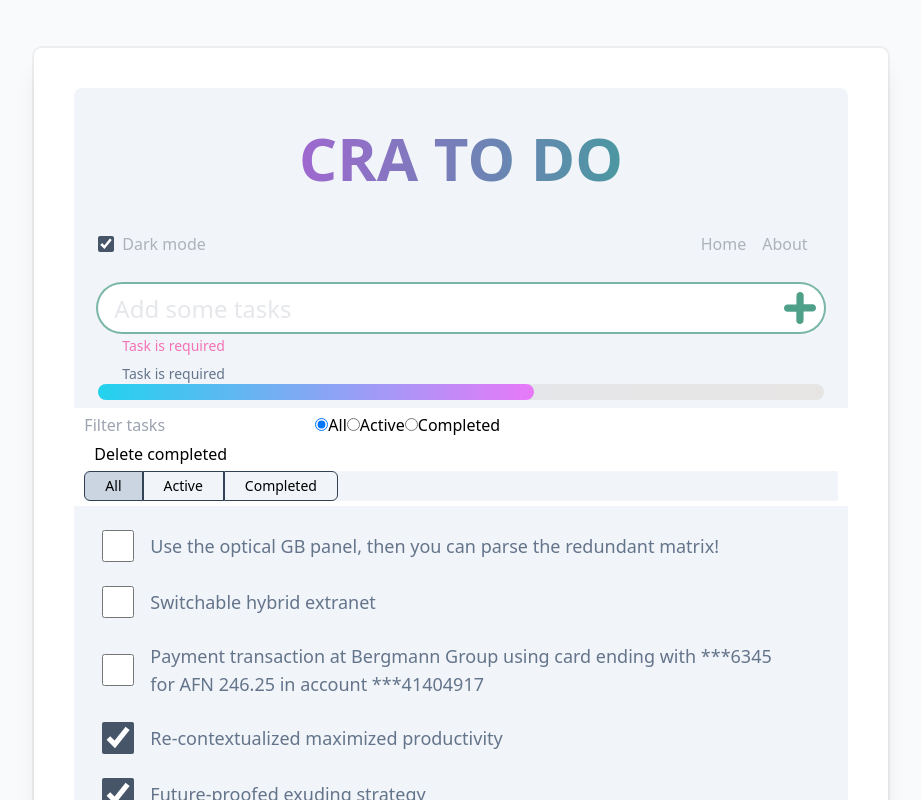
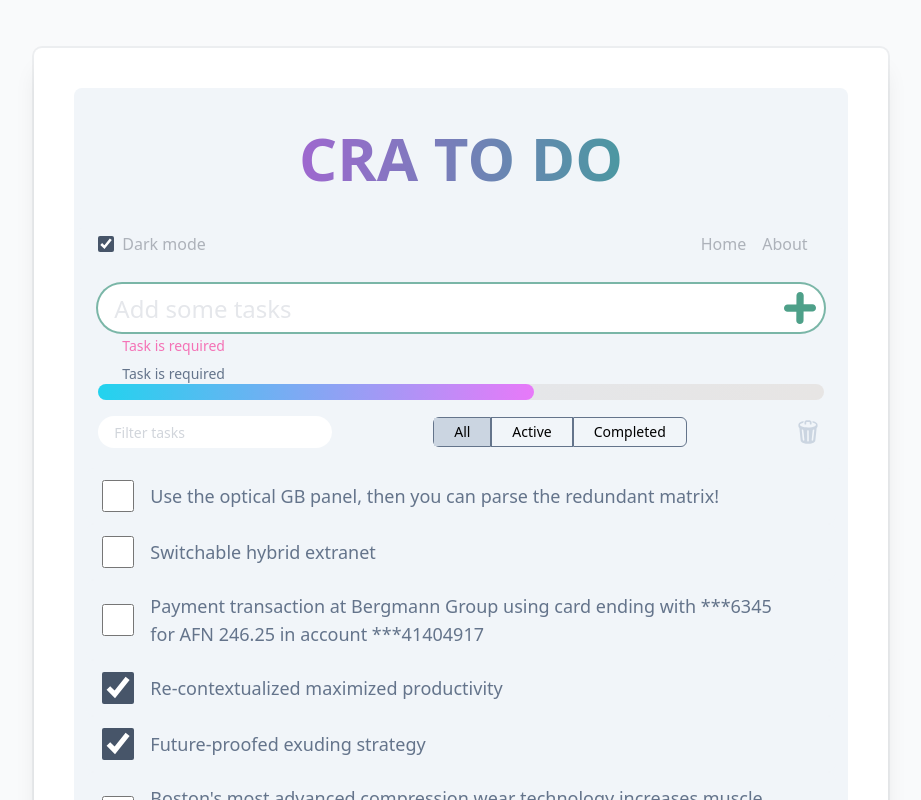
Before and after one commit to FFire/crt-todo, a React (Create React App) app: page / in a window 1280 px wide. Shown: the top 800 px of the page, without its empty margins (179-1100 px from the left). Built offline with nearby package versions, Linux system fonts and the light colour scheme.

Commit message:
style components is done

```diff
--- a/src/components/App/App.js
+++ b/src/components/App/App.js
@@ -1,13 +1,13 @@
 /* eslint-disable function-paren-newline */
 import React, { useEffect, useState } from 'react';
 import * as yup from 'yup';
+import { theme, ThemeContext } from '../../cotext/themeContext';
+import { initialTasks } from '../../fixtures/initialTasks';
+import { WithSpinner } from '../../HOC/WithSpinner';
 import '../../styles/output.css';
 import {
   Filter, Header, Message, NewTask, Progress, TaskList, ThemeToggle,
 } from '../components';
-import { initialTasks } from '../../fixtures/initialTasks';
-import { theme, ThemeContext } from '../../cotext/themeContext';
-import { WithSpinner } from '../../HOC/WithSpinner';
 
 const TaskListWithSpinner = WithSpinner(TaskList);
 const messageMode = {
@@ -114,7 +114,7 @@ const App = () => {
   };
 
   const handleStateFilter = (e) => {
-    const { value: newStateFilter } = e.target;
+    const { name: newStateFilter } = e.target;
 
     setStateFilter(newStateFilter);
   };
--- a/src/components/Filter/Filter.js
+++ b/src/components/Filter/Filter.js
@@ -1,65 +1,63 @@
 import PropTypes from 'prop-types';
 import React from 'react';
-import s from './Filter.module.css';
+import { ReactComponent as TrashCan } from '../../assets/trashcan.svg';
 
 export const Filter = (props) => {
   const {
     stateFilterNames, stateFilter, textFilter, handleStateFilter,
     handleTextFilter, handleDeleteCompleted,
   } = props;
+
   const filterList = stateFilterNames.map((filterName) => (
-    <span key={filterName}>
-      <input type='radio' id={`filter-${filterName}`}
-        name='show' value={filterName}
+
+    <div key={filterName} className='border border-slate-500
+    first-of-type:rounded-l-md last-of-type:rounded-r-md'>
+      <input
+        type="radio"
+        name={filterName}
+        id={`filter-${filterName}`}
+        className="peer"
         checked={stateFilter === filterName}
         onChange={handleStateFilter}
+        hidden
       />
-      <label htmlFor={`filter-${filterName}`}>{filterName}</label>
-    </span>));
+      <label htmlFor={`filter-${filterName}`}
+        className="block text-center px-5 py-1 cursor-pointer select-none
+      peer-checked:bg-slate-300">{filterName}</label>
+    </div>
+
+  ));
 
   return (
-    <div className={s.filter}>
+    <div className="w-full pl-6 py-1 bg-slate-100 flex items-center justify-between text-sm font-light">
       <form>
         <input
           name='text'
+          className='px-4 text-sm h-8 text-gray-600 placeholder-gray-300 rounded-full
+          hover:ring-2 hover:ring-slate-400 focus:outline-slate-400'
           value={textFilter}
           onChange={handleTextFilter}
           autoComplete='off'
           placeholder='Filter tasks'
         />
-
-        {filterList}
       </form>
 
-      <button
-        type='button'
-        className={s.button}
-        onClick={handleDeleteCompleted}
-      >Delete completed
-      </button>
-      <div class="flex bg-slate-100 text-sm font-light rounded-sm w-full">
-        <div>
-          <input type="radio" name="option" id="1" className="peer" checked hidden />
-          <label for="1"
-            className="block text-center border border-slate-700 rounded-l-md px-5 py-1 cursor-pointer select-none
-                peer-checked:bg-slate-300">All</label>
+        <div className="flex items-center">
+          {filterList}
         </div>
 
-        <div>
-          <input type="radio" name="option" id="2" className="peer" hidden />
-          <label for="2"
-            className="block text-center  border border-slate-700 px-5 py-1 cursor-pointer select-none
-            peer-checked:bg-slate-300">Active</label>
-        </div>
+        <button
+          type='button'
+          id='deleteCompleted'
+          className='flex group items-center justify-center w-10 h-10 mr-5 rounded-full aspect-square bg-transparent  hover:bg-emerald-700/10 hover:shadow'
+          onClick={handleDeleteCompleted}
+        >
 
-        <div>
-          <input type="radio" name="option" id="3" className="peer" hidden />
-          <label for="3"
-            className="block text-center  border border-slate-700 rounded-r-md px-5 py-1 cursor-pointer select-none
-            peer-checked:bg-slate-300">Completed</label>
-        </div>
-
-      </div>
+        <TrashCan
+          className="w-6 h-6 fill-slate-300 group-hover:fill-red-400"
+          onClick={handleDeleteCompleted}
+        />
+      </button>
     </div>
   );
 };
--- a/src/components/Filter/Filter.module.css
+++ /dev/null
@@ -1,7 +0,0 @@
-.filter {
-  padding: 5px 10px;
-}
-
-.button {
-  margin: 5px 10px;
-}
--- a/src/components/Message/Message.js
+++ b/src/components/Message/Message.js
@@ -1,7 +1,6 @@
 import classNames from 'classnames';
 import PropTypes from 'prop-types';
 import React from 'react';
-import s from './Message.module.css';
 import '../../styles/output.css';
 
 export const Message = ({ message: { text, mode } }) => {
--- a/src/components/Message/Message.module.css
+++ /dev/null
@@ -1,13 +0,0 @@
-
-
-.error {
-  color: red;
-}
-
-.info {
-  color: darkgreen;
-}
-
-.none {
-  color: transparent;
-}
--- a/src/components/Spinner/Spinner.js
+++ b/src/components/Spinner/Spinner.js
@@ -1,13 +1,12 @@
-import classNames from 'classnames';
+// import classNames from 'classnames';
 import PropTypes from 'prop-types';
 import React, { useContext } from 'react';
-import { theme, ThemeContext } from '../../cotext/themeContext';
+import { ThemeContext } from '../../cotext/themeContext';
 import '../../styles/output.css';
-import s from './Spinner.module.css';
 
 export const Spinner = () => {
   const UiTheme = useContext(ThemeContext);
-  const cssClasses = classNames(s.spinner, { [s.dark]: UiTheme === theme.DARK });
+  // const cssClasses = classNames(s.spinner, { [s.dark]: UiTheme === theme.DARK });
   return (
     <div className='pb-10 mt-14 flex items-center justify-center space-x-3'>
       <div className="p-2 w-24 h-24 border-t-4 border-l-4 border-fuchsia-800 rounded-full animate-spin"></div>
--- a/src/components/TaskList/TaskItem/TaskItem.js
+++ b/src/components/TaskList/TaskItem/TaskItem.js
@@ -26,7 +26,7 @@ export const TaskItem = (props) => {
       <button
         type='button'
         id={id}
-        className='flex items-center justify-center w-12 h-12 rounded-full aspect-square bg-transparent
+        className='flex items-center justify-center w-10 h-10 rounded-full aspect-square bg-transparent
       hover:bg-emerald-700/10 hover:shadow'
         onClick={handleDeleteById}
       >
--- a/src/styles/output.css
+++ b/src/styles/output.css
@@ -359,6 +359,9 @@ Ensure the default browser behavior of the `hidden` attribute.
   margin-top: 0.75rem;
   margin-bottom: 0.75rem;
 }
+.mr-5 {
+  margin-right: 1.25rem;
+}
 .mt-14 {
   margin-top: 3.5rem;
 }
@@ -377,11 +380,17 @@ Ensure the default browser behavior of the `hidden` attribute.
 .aspect-square {
   aspect-ratio: 1 / 1;
 }
+.h-8 {
+  height: 2rem;
+}
+.h-10 {
+  height: 2.5rem;
+}
+.h-6 {
+  height: 1.5rem;
+}
 .h-12 {
   height: 3rem;
-}
-.h-8 {
-  height: 2rem;
 }
 .h-4 {
   height: 1rem;
@@ -392,9 +401,6 @@ Ensure the default browser behavior of the `hidden` attribute.
 .h-24 {
   height: 6rem;
 }
-.h-6 {
-  height: 1.5rem;
-}
 .min-h-screen {
   min-height: 100vh;
 }
@@ -403,6 +409,12 @@ Ensure the default browser behavior of the `hidden` attribute.
 }
 .w-full {
   width: 100%;
+}
+.w-10 {
+  width: 2.5rem;
+}
+.w-6 {
+  width: 1.5rem;
 }
 .w-12 {
   width: 3rem;
@@ -418,9 +430,6 @@ Ensure the default browser behavior of the `hidden` attribute.
 }
 .w-4 {
   width: 1rem;
-}
-.w-6 {
-  width: 1.5rem;
 }
 .flex-auto {
   flex: 1 1 auto;
@@ -479,22 +488,11 @@ Ensure the default browser behavior of the `hidden` attribute.
 .overflow-hidden {
   overflow: hidden;
 }
-.rounded-sm {
-  border-radius: 0.125rem;
-}
 .rounded-full {
   border-radius: 9999px;
 }
 .rounded-lg {
   border-radius: 0.5rem;
-}
-.rounded-l-md {
-  border-top-left-radius: 0.375rem;
-  border-bottom-left-radius: 0.375rem;
-}
-.rounded-r-md {
-  border-top-right-radius: 0.375rem;
-  border-bottom-right-radius: 0.375rem;
 }
 .rounded-t-lg {
   border-top-left-radius: 0.5rem;
@@ -513,9 +511,9 @@ Ensure the default browser behavior of the `hidden` attribute.
 .border-l-4 {
   border-left-width: 4px;
 }
-.border-slate-700 {
+.border-slate-500 {
   --tw-border-opacity: 1;
-  border-color: rgb(51 65 85 / var(--tw-border-opacity));
+  border-color: rgb(100 116 139 / var(--tw-border-opacity));
 }
 .border-fuchsia-800 {
   --tw-border-opacity: 1;
@@ -574,6 +572,9 @@ Ensure the default browser behavior of the `hidden` attribute.
   -webkit-background-clip: text;
           background-clip: text;
 }
+.fill-slate-300 {
+  fill: #cbd5e1;
+}
 .fill-transparent {
   fill: transparent;
 }
@@ -602,13 +603,13 @@ Ensure the default browser behavior of the `hidden` attribute.
   padding-top: 0.25rem;
   padding-bottom: 0.25rem;
 }
+.px-4 {
+  padding-left: 1rem;
+  padding-right: 1rem;
+}
 .px-6 {
   padding-left: 1.5rem;
   padding-right: 1.5rem;
-}
-.px-4 {
-  padding-left: 1rem;
-  padding-right: 1rem;
 }
 .pt-10 {
   padding-top: 2.5rem;
@@ -669,6 +670,10 @@ Ensure the default browser behavior of the `hidden` attribute.
 .font-extrabold {
   font-weight: 800;
 }
+.text-gray-600 {
+  --tw-text-opacity: 1;
+  color: rgb(75 85 99 / var(--tw-text-opacity));
+}
 .text-transparent {
   color: transparent;
 }
@@ -690,6 +695,10 @@ Ensure the default browser behavior of the `hidden` attribute.
 }
 .text-gray-900\/30 {
   color: rgb(17 24 39 / 0.3);
+}
+.placeholder-gray-300::placeholder {
+  --tw-placeholder-opacity: 1;
+  color: rgb(209 213 219 / var(--tw-placeholder-opacity));
 }
 .placeholder-gray-200::placeholder {
   --tw-placeholder-opacity: 1;
@@ -722,6 +731,14 @@ Ensure the default browser behavior of the `hidden` attribute.
   transition-timing-function: cubic-bezier(0.4, 0, 0.2, 1);
   transition-duration: 150ms;
 }
+.first-of-type\:rounded-l-md:first-of-type {
+  border-top-left-radius: 0.375rem;
+  border-bottom-left-radius: 0.375rem;
+}
+.last-of-type\:rounded-r-md:last-of-type {
+  border-top-right-radius: 0.375rem;
+  border-bottom-right-radius: 0.375rem;
+}
 .focus-within\:ring-2:focus-within {
   --tw-ring-offset-shadow: var(--tw-ring-inset) 0 0 0 var(--tw-ring-offset-width) var(--tw-ring-offset-color);
   --tw-ring-shadow: var(--tw-ring-inset) 0 0 0 calc(2px + var(--tw-ring-offset-width)) var(--tw-ring-color);
@@ -732,6 +749,9 @@ Ensure the default browser behavior of the `hidden` attribute.
   --tw-scale-y: 1.1;
   transform: translate(var(--tw-translate-x), var(--tw-translate-y)) rotate(var(--tw-rotate)) skewX(var(--tw-skew-x)) skewY(var(--tw-skew-y)) scaleX(var(--tw-scale-x)) scaleY(var(--tw-scale-y));
 }
+.hover\:bg-emerald-700\/10:hover {
+  background-color: rgb(4 120 87 / 0.1);
+}
 .hover\:bg-slate-300:hover {
   --tw-bg-opacity: 1;
   background-color: rgb(203 213 225 / var(--tw-bg-opacity));
@@ -739,9 +759,6 @@ Ensure the default browser behavior of the `hidden` attribute.
 .hover\:bg-slate-200:hover {
   --tw-bg-opacity: 1;
   background-color: rgb(226 232 240 / var(--tw-bg-opacity));
-}
-.hover\:bg-emerald-700\/10:hover {
-  background-color: rgb(4 120 87 / 0.1);
 }
 .hover\:bg-gradient-to-l:hover {
   background-image: linear-gradient(to left, var(--tw-gradient-stops));
@@ -769,6 +786,10 @@ Ensure the default browser behavior of the `hidden` attribute.
   --tw-ring-shadow: var(--tw-ring-inset) 0 0 0 calc(2px + var(--tw-ring-offset-width)) var(--tw-ring-color);
   box-shadow: var(--tw-ring-offset-shadow), var(--tw-ring-shadow), var(--tw-shadow, 0 0 #0000);
 }
+.hover\:ring-slate-400:hover {
+  --tw-ring-opacity: 1;
+  --tw-ring-color: rgb(148 163 184 / var(--tw-ring-opacity));
+}
 .hover\:ring-emerald-700\/50:hover {
   --tw-ring-color: rgb(4 120 87 / 0.5);
 }
@@ -776,8 +797,14 @@ Ensure the default browser behavior of the `hidden` attribute.
   outline: 2px solid transparent;
   outline-offset: 2px;
 }
+.focus\:outline-slate-400:focus {
+  outline-color: #94a3b8;
+}
 .group:focus-within .group-focus-within\:fill-emerald-700\/70 {
   fill: rgb(4 120 87 / 0.7);
+}
+.group:hover .group-hover\:fill-red-400 {
+  fill: #f87171;
 }
 .group:hover .group-hover\:fill-emerald-700\/70 {
   fill: rgb(4 120 87 / 0.7);
```
